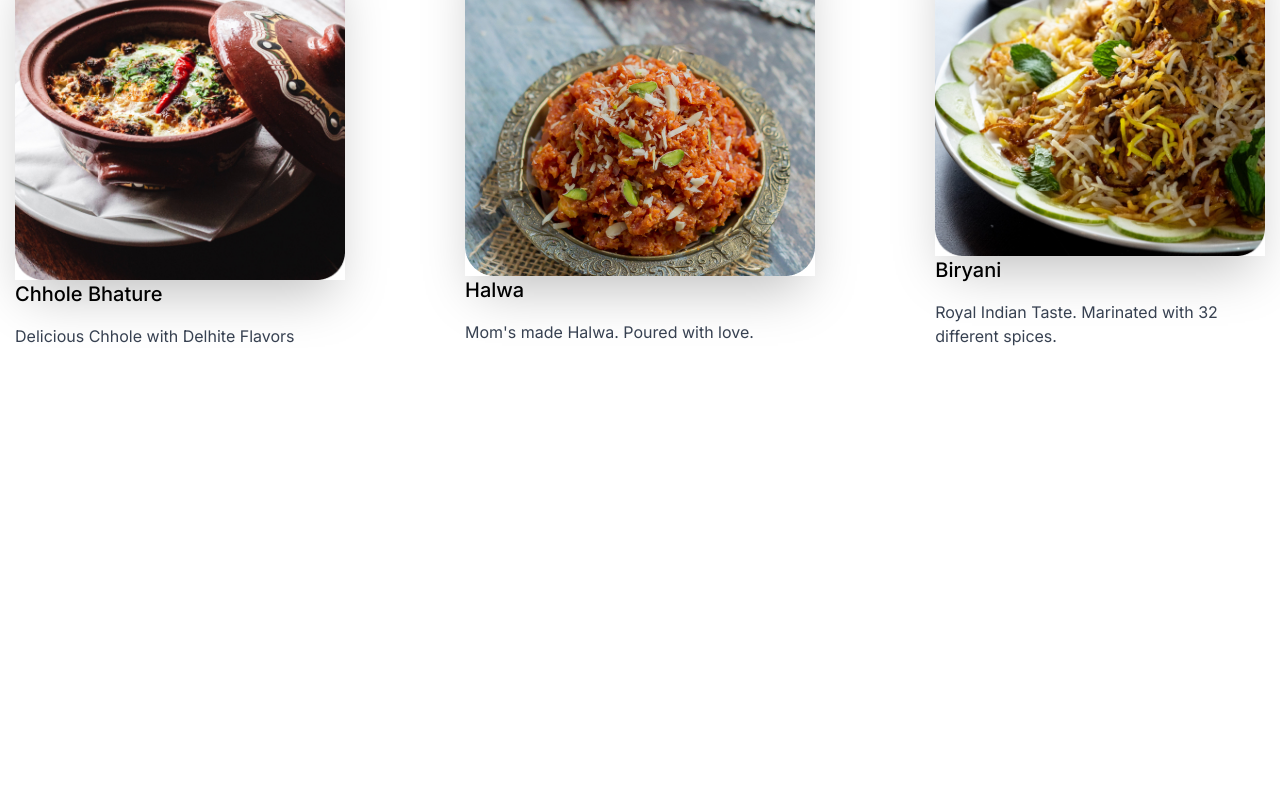
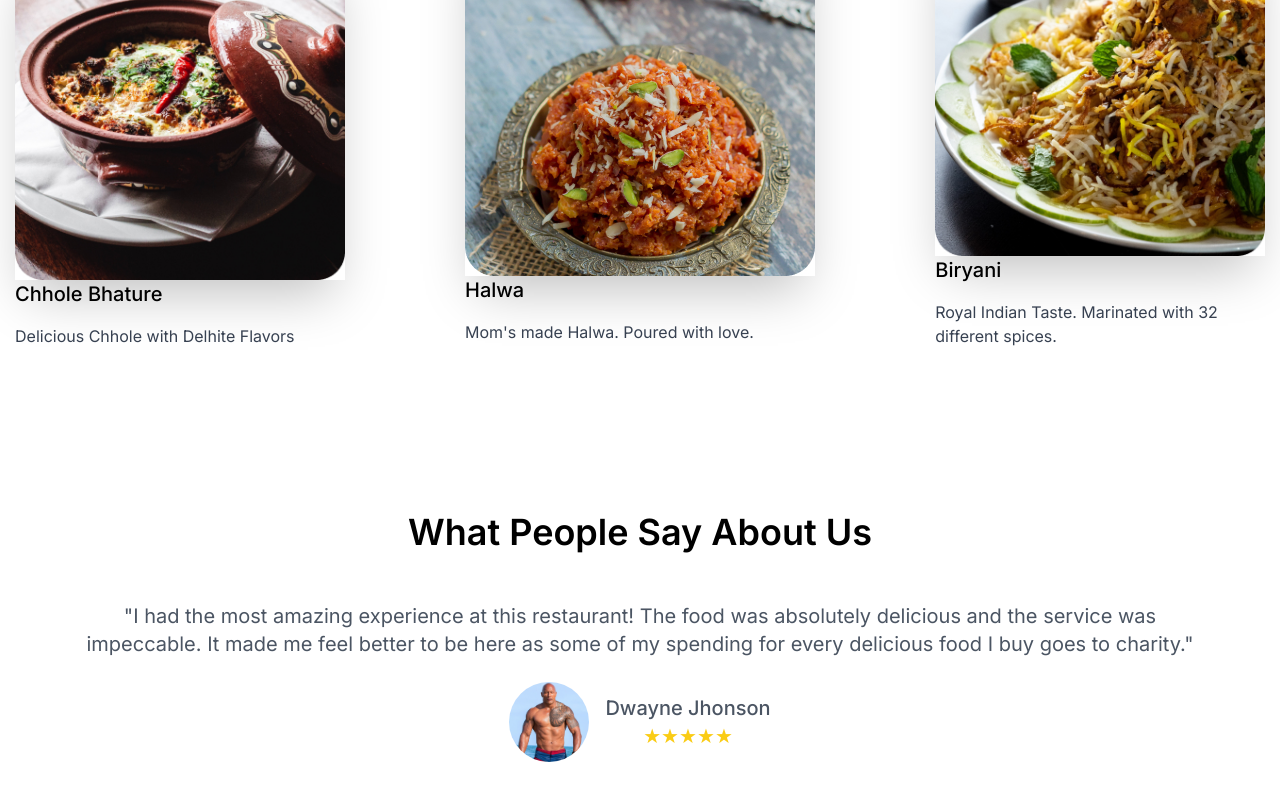
Before and after one commit to Krish195/final-project601, a Next.js app in the folder food-app-yt/: page / in a window 1280 px wide. Shown: the part 1144-1944 px from the top of the page. Before the commit the page ends 1492 px from the top, so only its background shows below. Built offline with nearby package versions, Linux system fonts and the light colour scheme.

Commit message:
Updated the webpage

```diff
--- /dev/null
+++ b/food-app-yt/src/app/components/Newsletter.tsx
@@ -0,0 +1,47 @@
+import React from 'react';
+
+const Newsletter: React.FC = () => {
+  // Replace with your Mailchimp form action URL and the name/id for the input field
+  const MAILCHIMP_URL = 'https://njit.us17.list-manage.com/subscribe?u=6a42477c338ef53fa8019afe8&id=05a5c59220';
+
+  return (
+    <section style={{ textAlign: 'center', padding: '40px 0' }}>
+      <h2 style={{ fontSize: '24px', marginBottom: '16px' }}>Newsletter</h2>
+      <p style={{ fontSize: '16px', marginBottom: '24px' }}>
+        Subscribe to our newsletter and get our latest updates.
+      </p>
+      <form action={MAILCHIMP_URL} method="post" target="_blank" noValidate>
+        {/* <div style={{ marginBottom: '24px' }}>
+          <input
+            type="email"
+            name="EMAIL" // Typically 'EMAIL', but check your Mailchimp form's code
+            placeholder="Email"
+            style={{
+              fontSize: '16px',
+              padding: '8px',
+              border: '1px solid #ccc',
+              width: '250px', // Adjust width as necessary
+              margin: '0 auto',
+            }}
+            required
+          />
+        </div> */}
+        <input
+          type="submit"
+          value="Subscribe"
+          style={{
+            fontSize: '16px',
+            padding: '10px 20px',
+            backgroundColor: '#c0a080', // Your button color
+            color: 'white',
+            border: 'none',
+            borderRadius: '20px', // Adjust for roundness
+            cursor: 'pointer',
+          }}
+        />
+      </form>
+    </section>
+  );
+};
+
+export default Newsletter;
--- /dev/null
+++ b/food-app-yt/src/app/components/Testimonial.tsx
@@ -0,0 +1,33 @@
+import React from 'react';
+import Image from 'next/image';
+
+const Testimonial: React.FC = () => {
+  return (
+    <section id="testimonial" className="bg-white py-10 px-6 md:py-16 md:px-20" style={{ marginTop: '100px' }}>
+      <h2 className="text-3xl md:text-4xl font-semibold text-center mb-6">
+        What People Say About Us
+      </h2>
+      <blockquote className="text-center text-gray-600 text-lg md:text-xl" style={{ marginTop: '50px' }}>
+        <p>
+          "I had the most amazing experience at this restaurant! The food was absolutely delicious and the service was impeccable. It made me feel better to be here as some of my spending for every delicious food I buy goes to charity."
+        </p>
+        <div className="flex items-center justify-center mt-6">
+          <div className="relative w-16 h-16 md:w-20 md:h-20">
+            <Image
+              src="/Rock.jpeg" // Replace with path to your image
+              alt="Andrew"
+              layout="fill"
+              className="rounded-full"
+            />
+          </div>
+          <div className="ml-4">
+            <div className="font-medium">Dwayne Jhonson</div>
+            <div className="text-yellow-400">★★★★★</div>
+          </div>
+        </div>
+      </blockquote>
+    </section>
+  );
+};
+
+export default Testimonial;
--- a/food-app-yt/src/app/page.tsx
+++ b/food-app-yt/src/app/page.tsx
@@ -1,6 +1,7 @@
 import Image from 'next/image'
 import Hero from './components/Hero'
 import Feature from "./components/Feature";
+import Testimonial from "./components/Testimonial";
 
 
 export default function Home() {
@@ -8,6 +9,7 @@ export default function Home() {
     <main>
       <Hero />
       <Feature />
+      <Testimonial />
 
     </main>
   )
```
Also changed, not shown: food-app-yt/public/Rock.jpeg (added).
